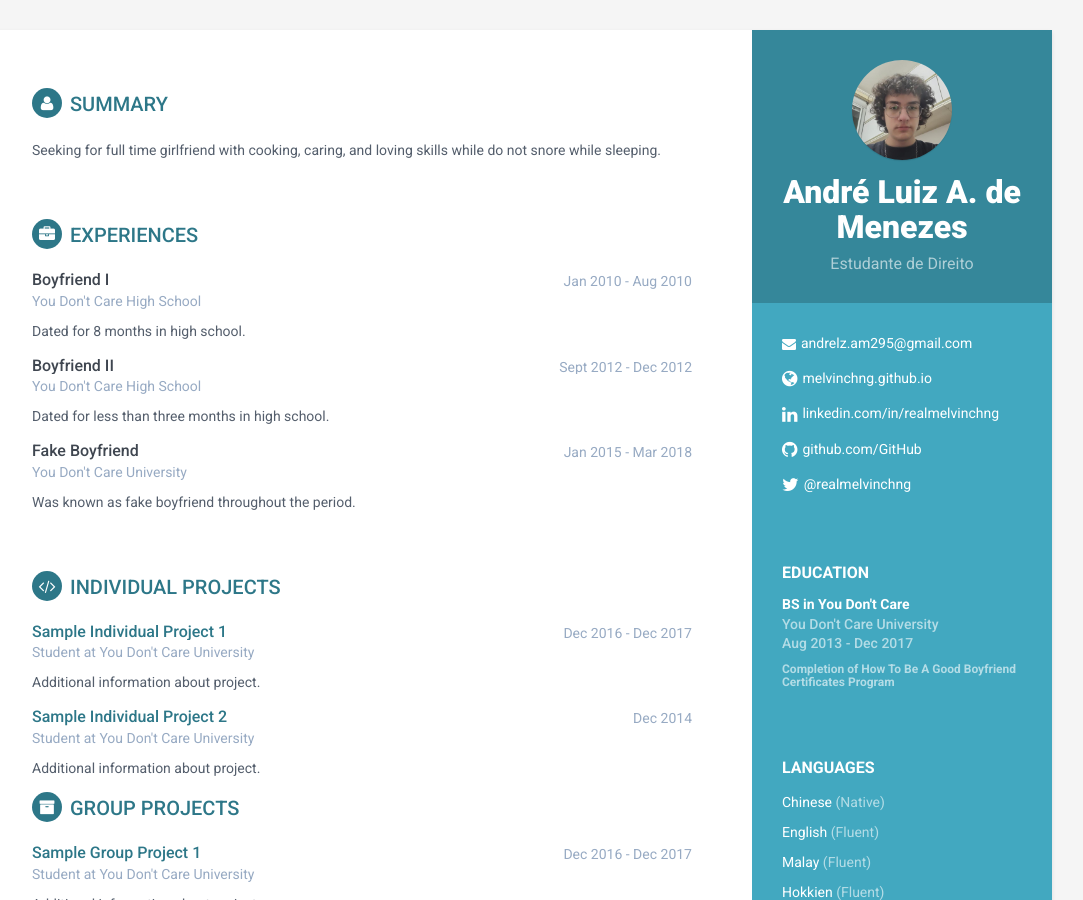
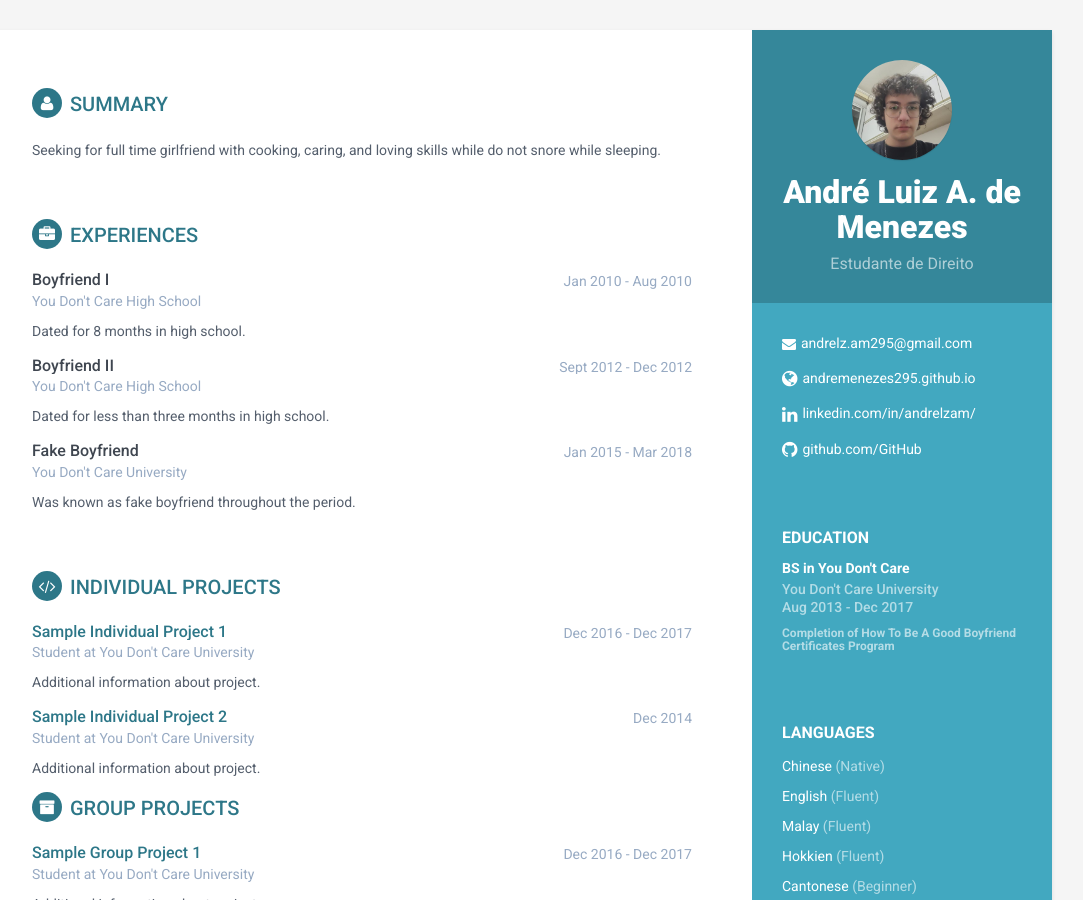
Before and after one commit to andremenezes295/curriculo, a Jekyll site: the page built from cv.html, in a window 1280 px wide and 900 px high. Shown: the whole window, without its empty margins (128-1211 px from the left). Built offline with Jekyll 4.4.1, drawn with Linux system fonts in a browser that asks for light colours.

Commit message:
Update _config.yml

```diff
--- a/_config.yml
+++ b/_config.yml
@@ -1,5 +1,5 @@
 # Your Website Title
-title: Melvin Ch'ng
+title: André Luiz A. de Menezes
 
 # Your Website URL
 url: 'http://andremenezes295.github.io'
@@ -18,13 +18,9 @@
 description: Estudante de Direito
 description_tiny: 'Centro Universitário de Cachoeirinha'
 email: andrelz.am295@gmail.com
-website: melvinchng.github.io # do not add http://
-linkedin: realmelvinchng
-github: melvinchng
-twitter: '@realmelvinchng'
-
-# Files or folders to be excluded
-exclude: [gitbook_source_code/]
+website: andremenezes295.github.io
+linkedin: andrelzam/
+github: andremenezes295
 
 # All the plugins for Jekyll
 plugins:
```
